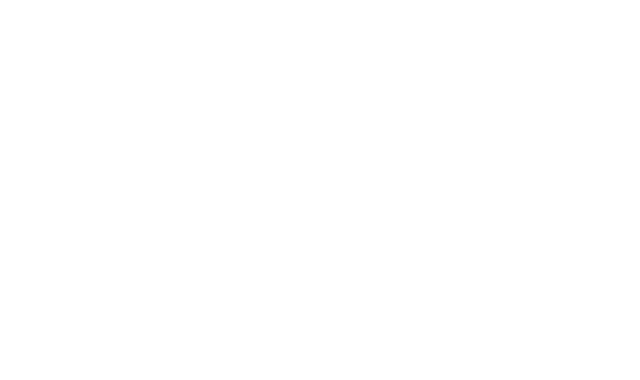
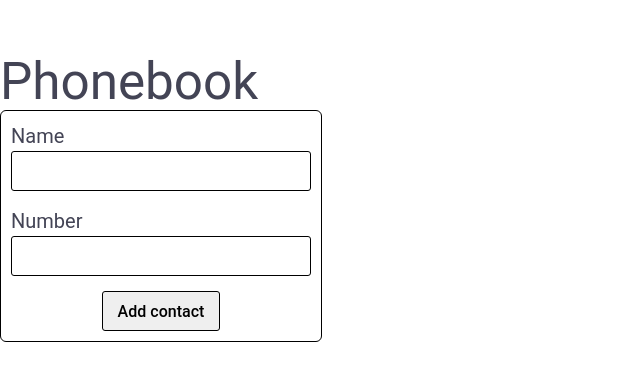
Before and after one commit to Polishchuk-4/goit-react-hw-03, a React (Vite) app: page / in a window 1280 px wide. Shown: the part 202-582 px from the top of the page, without its empty margins (0-640 px from the left). Built offline with nearby package versions, Linux system fonts and the light colour scheme.

Commit message:
create component ContactForm

```diff
--- a/package.json
+++ b/package.json
@@ -10,8 +10,10 @@
     "preview": "vite preview"
   },
   "dependencies": {
+    "formik": "^2.4.6",
     "react": "^18.3.1",
-    "react-dom": "^18.3.1"
+    "react-dom": "^18.3.1",
+    "yup": "^1.4.0"
   },
   "devDependencies": {
     "@types/react": "^18.3.3",
--- a/src/components/App/App.jsx
+++ b/src/components/App/App.jsx
@@ -1,7 +1,14 @@
+import ContactForm from "../ContactForm/ContactForm";
+
 import style from "./App.module.css";
 
 function App() {
-  return <div className={style.app}></div>;
+  return (
+    <div className={style.app}>
+      <h1 className={style.appTitle}>Phonebook</h1>
+      <ContactForm />
+    </div>
+  );
 }
 
 export default App;
--- /dev/null
+++ b/src/components/ContactForm/ContactForm.jsx
@@ -0,0 +1,81 @@
+import { useId } from "react";
+import { Field, Formik, Form, ErrorMessage } from "formik";
+
+import * as Yup from "yup";
+
+import style from "./ContactForm.module.css";
+
+const FeedbackSchema = Yup.object().shape({
+  username: Yup.string()
+    .min(2, "Too Short!")
+    .max(50, "Too Long!")
+    .required("Required!"),
+  number: Yup.string()
+    .matches(/^[0-9-]*$/, "Only digits and dashes are allowed!")
+    .min(2, "Too Short!")
+    .max(20, "Too Long!")
+    .required("Required!"),
+});
+
+const initialValues = {
+  username: "",
+  number: "",
+};
+
+const ContactForm = () => {
+  const nameFieldId = useId();
+  const numberFieldId = useId();
+
+  const handleSubmit = (values, actions) => {
+    console.log(values);
+    actions.resetForm();
+  };
+
+  return (
+    <Formik
+      initialValues={initialValues}
+      onSubmit={handleSubmit}
+      validationSchema={FeedbackSchema}
+    >
+      <Form className={style.contactForm}>
+        <div className={style.contactFormRow}>
+          <label htmlFor={nameFieldId} className={style.contactFormLabel}>
+            Name
+          </label>
+          <Field
+            type="text"
+            name="username"
+            className={style.contactFormInput}
+            id={nameFieldId}
+          />
+          <ErrorMessage
+            name="username"
+            component="span"
+            className={style.contactFormErrorSpan}
+          />
+        </div>
+        <div className={style.contactFormRow}>
+          <label htmlFor={numberFieldId} className={style.contactFormLabel}>
+            Number
+          </label>
+          <Field
+            type="text"
+            name="number"
+            className={style.contactFormInput}
+            id={numberFieldId}
+          />
+          <ErrorMessage
+            name="number"
+            component="span"
+            className={style.contactFormErrorSpan}
+          />
+        </div>
+        <button type="submit" className={style.contactFormBtn}>
+          Add contact
+        </button>
+      </Form>
+    </Formik>
+  );
+};
+
+export default ContactForm;
--- /dev/null
+++ b/src/components/ContactForm/ContactForm.module.css
@@ -0,0 +1,40 @@
+.contactForm {
+  width: fit-content;
+  display: flex;
+  flex-direction: column;
+  align-items: center;
+  row-gap: 15px;
+  padding: 10px;
+  border: 1px solid black;
+  border-radius: 6px;
+}
+.contactFormRow {
+  display: flex;
+  flex-direction: column;
+}
+.contactFormLabel {
+  font-size: 20px;
+}
+.contactFormInput {
+  width: 300px;
+  height: 40px;
+  border: 1px solid black;
+  border-radius: 3px;
+}
+.contactFormBtn {
+  display: flex;
+  justify-content: center;
+  align-items: center;
+  height: 40px;
+  width: fit-content;
+  padding: 0px 15px;
+  background-color: rgb(239, 239, 239);
+  border: 1px solid black;
+  border-radius: 3px;
+  color: black;
+}
+.contactFormErrorSpan {
+  font-size: 18px;
+  margin-top: 10px;
+  color: red;
+}
```
Also changed, not shown: 1 other file (tests, documents, lock files or other folders).
